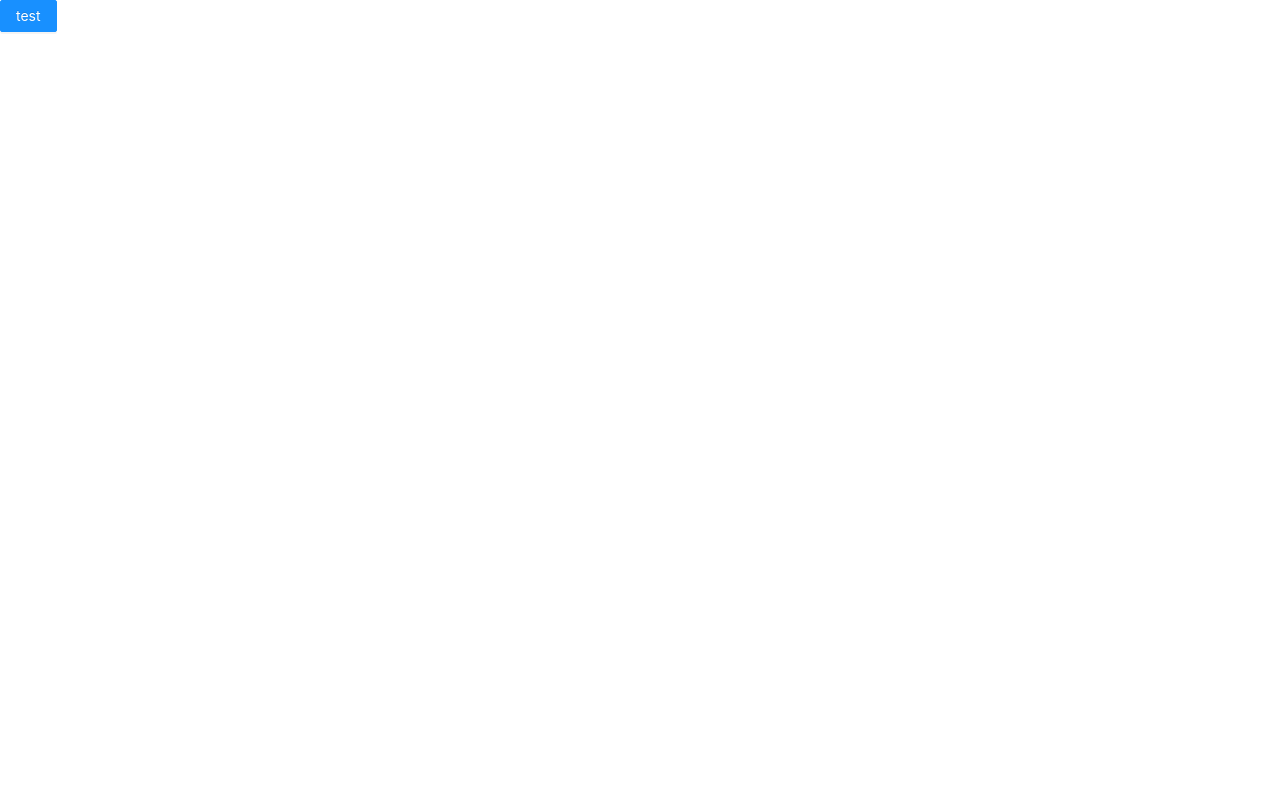
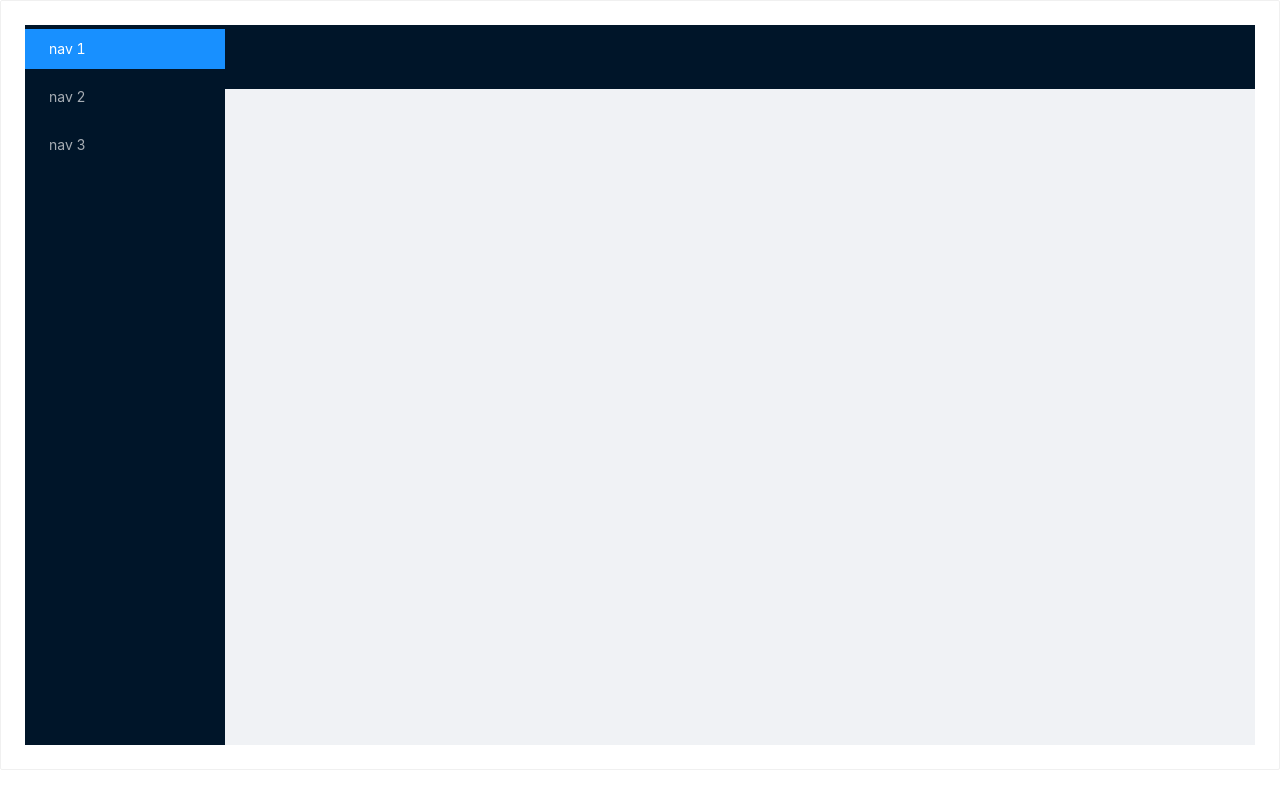
Before and after one commit to Jake-SHJ/jake-shj.github.io, a React (Create React App) app: page / in a window 1280 px wide. Built offline with nearby package versions, Linux system fonts and the light colour scheme.

Commit message:
test: add styled-components library, styled-components and antd test

```diff
--- a/package.json
+++ b/package.json
@@ -10,11 +10,13 @@
     "@types/node": "^12.0.0",
     "@types/react": "^17.0.0",
     "@types/react-dom": "^17.0.0",
+    "@types/styled-components": "^5.1.9",
     "antd": "^4.14.0",
     "gh-pages": "^3.1.0",
     "react": "^17.0.1",
     "react-dom": "^17.0.1",
     "react-scripts": "4.0.3",
+    "styled-components": "^5.2.1",
     "typescript": "^4.1.2",
     "web-vitals": "^1.0.1"
   },
--- a/src/App.tsx
+++ b/src/App.tsx
@@ -1,10 +1,36 @@
 import "antd/dist/antd.css";
-import { Button } from "antd";
+import styled from "styled-components";
+import { Card, Layout, Menu } from "antd";
+const { Header, Sider, Content } = Layout;
+
+const StyledSider = styled(Sider)`
+  overflow: auto;
+  height: 90vh;
+  left: 0;
+`;
+
+const StyledCard = styled(Card)`
+  padding: 0;
+`;
 
 const App = () => {
   return (
     <div className="App">
-      <Button type="primary">test</Button>
+      <StyledCard>
+        <Layout>
+          <StyledSider>
+            <Menu theme="dark" mode="inline" defaultSelectedKeys={["1"]}>
+              <Menu.Item key="1">nav 1</Menu.Item>
+              <Menu.Item key="2">nav 2</Menu.Item>
+              <Menu.Item key="3">nav 3</Menu.Item>
+            </Menu>
+          </StyledSider>
+          <Layout>
+            <Header></Header>
+            <Content></Content>
+          </Layout>
+        </Layout>
+      </StyledCard>
     </div>
   );
 };
```
Also changed, not shown: 1 other file (tests, documents, lock files or other folders).
